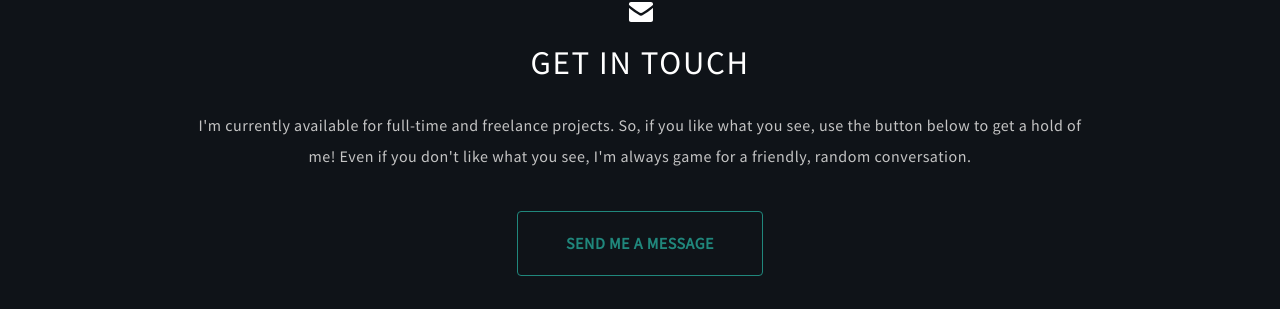
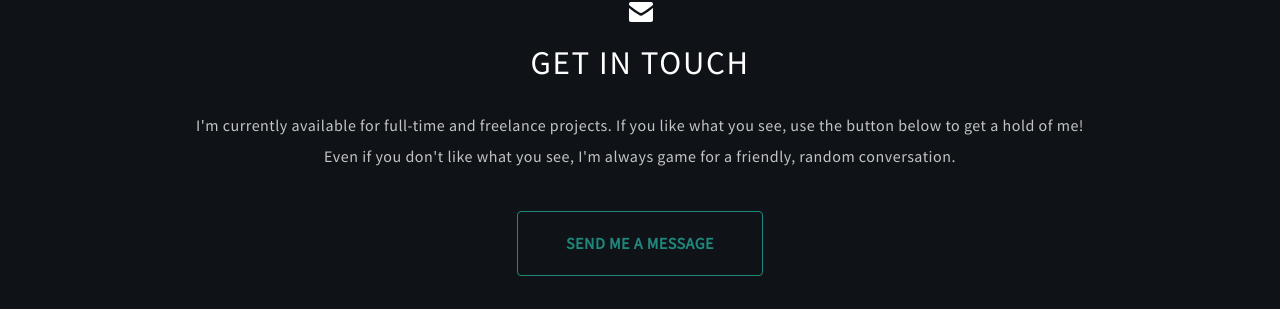
Before and after one commit to shanefoster/showtimecreative, a Jekyll site: the page built from index.html, in a window 1280 px wide and 900 px high, scrolled down 5498 px. Shown: the part 441-750 px from the top of the window. Built offline with Jekyll 4.4.1, drawn with Linux system fonts in a browser that asks for light colours.

Commit message:
Update footer

```diff
--- a/_includes/footer.html
+++ b/_includes/footer.html
@@ -4,7 +4,7 @@
 			<div class="Grid-cell u-size-full u-md-size3of4">
 				<img src="/assets/img/mail_light.svg" alt="Mail Icon"/>
 				<h1 class="u-headingAlt">GET IN TOUCH</h1>
-				<p class="u-textAlt">I'm currently available for full-time and freelance projects. So, if you like what you see, use the button below to get a hold of me! Even if you don't like what you see, I'm always game for a friendly, random conversation.</p>
+				<p class="u-textAlt">I'm currently available for full-time and freelance projects. If you like what you see, use the button below to get a hold of me! <br/>Even if you don't like what you see, I'm always game for a friendly, random conversation.</p>
 				<a href="mailto:shane@showtimecreative.com" class="Button Button-secondary u-spaceTopLg u-spaceBottomXXXXLg">SEND ME A MESSAGE</a>
 			</div>
 		</div>
```
